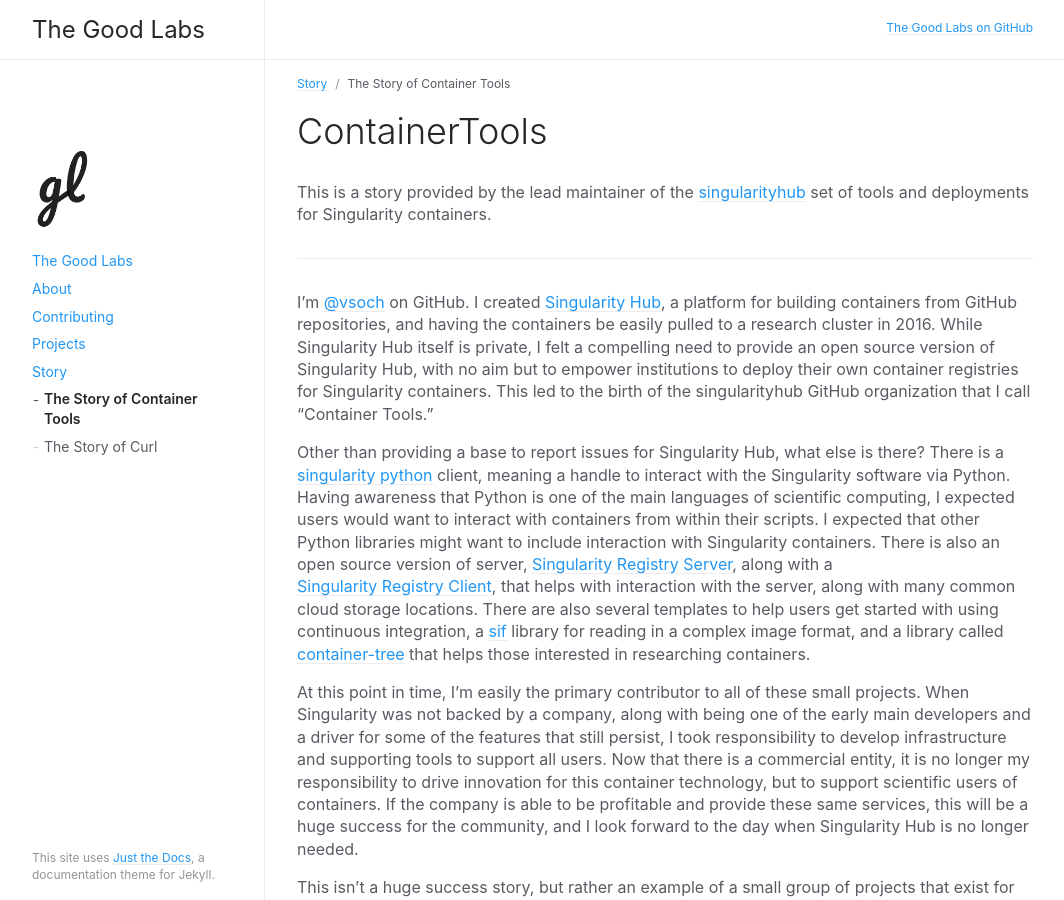
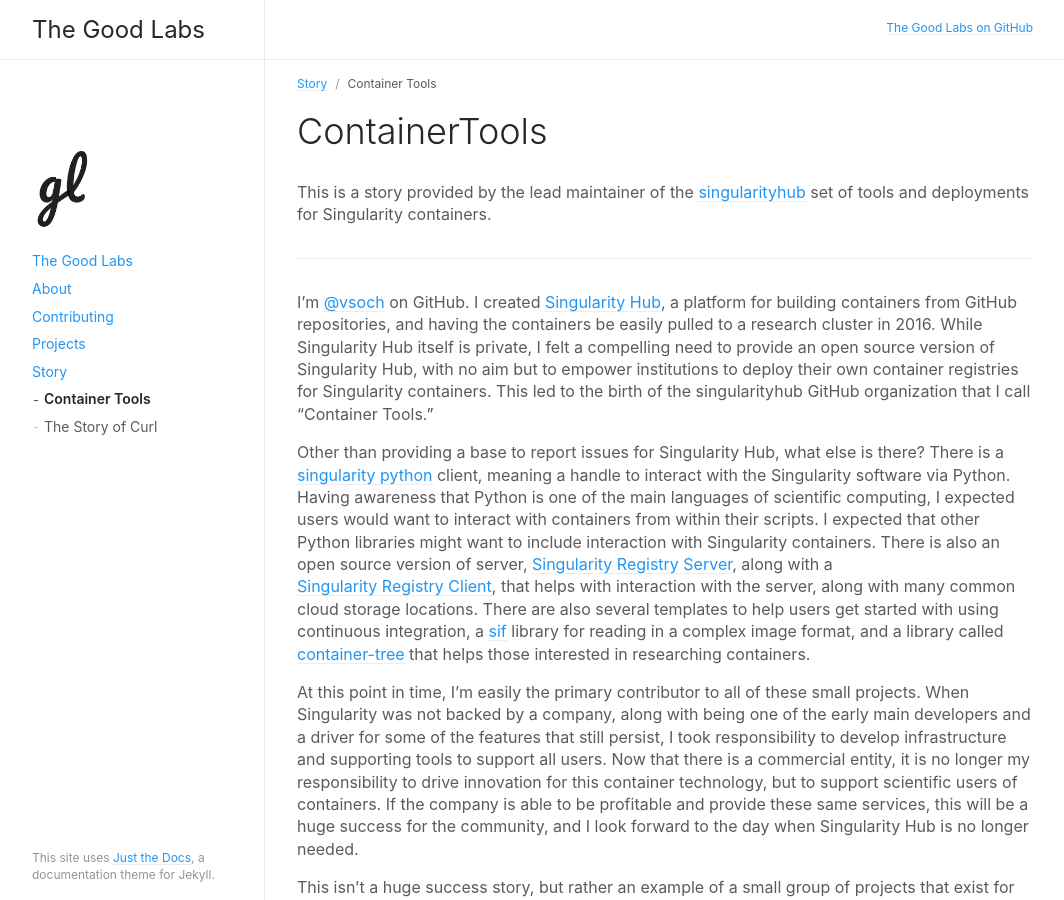
Before and after one commit to good-labs/good-labs.github.io, a Jekyll site: the page built from docs/story/containertools.md, in a window 1280 px wide. Shown: the whole page, without its empty margins (91-1155 px from the left). Built offline with Jekyll 4.4.1, drawn with Linux system fonts in a browser that asks for light colours.

```diff
--- a/docs/story/containertools.md
+++ b/docs/story/containertools.md
@@ -1,6 +1,6 @@
 ---
 layout: default
-title: The Story of Container Tools
+title: Container Tools
 nav_order: 3
 parent: Story
 ---
```
